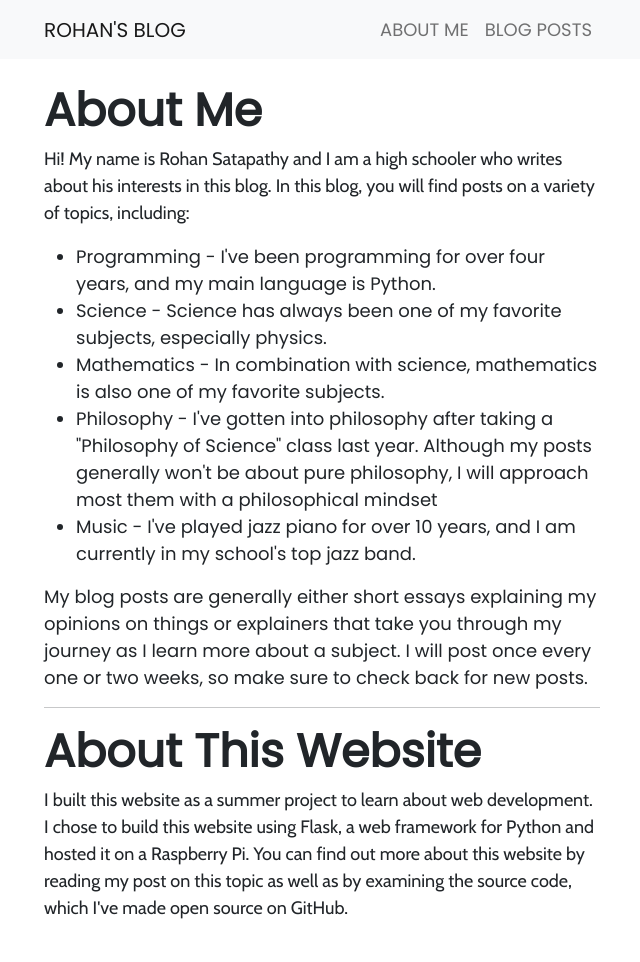
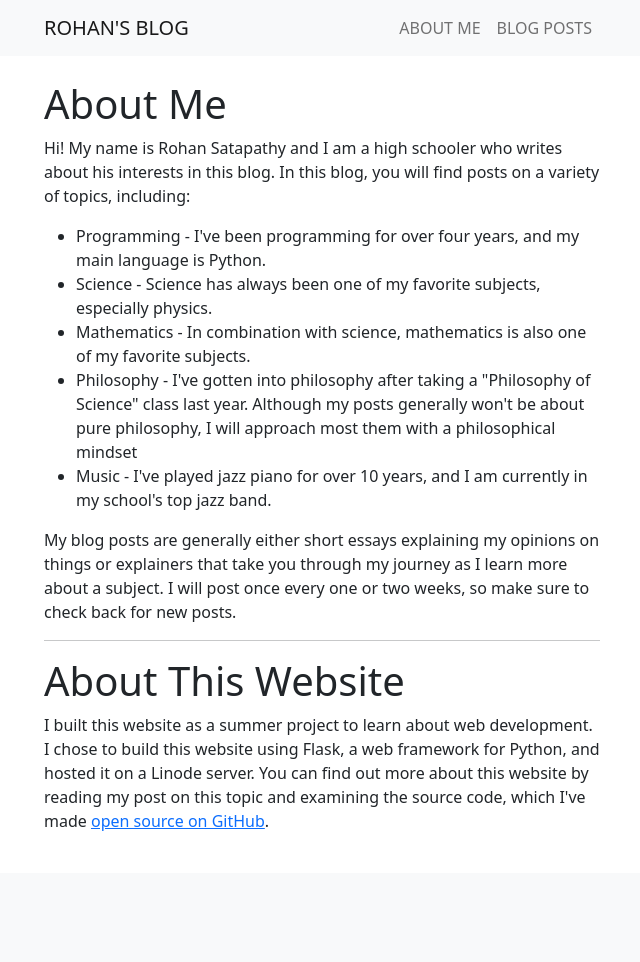
Before and after one commit to rohansatapathy/rohansatapathy.com, a Flask app: page /about-me/ in a window 1280 px wide. Shown: the whole page, without its empty margins (318-958 px from the left). After the commit the page ends 831 px from the top, so only its background shows below. Run offline with Flask 2, Linux system fonts and the light colour scheme; some libraries are stand-ins or nearby versions.

Commit message:
Adjust formatting

```diff
--- a/app/templates/about_me.html
+++ b/app/templates/about_me.html
@@ -24,8 +24,8 @@
   <h1>About This Website</h1>
   <p>
     I built this website as a summer project to learn about web development. I chose to build this
-    website using Flask, a web framework for Python and hosted it on a Raspberry Pi. You
-    can find out more about this website by reading my post on this topic as well as by examining the
-    source code, which I've made open source on GitHub.
+    website using Flask, a web framework for Python, and hosted it on a Linode server. You
+    can find out more about this website by reading my post on this topic and examining the
+    source code, which I've made <a href="https://github.com/rohansatapathy/rohansatapathy.com">open source on GitHub</a>.
   </p>
 {% endblock %}
--- a/app/templates/base.html
+++ b/app/templates/base.html
@@ -16,21 +16,7 @@
   <!--Custom Font Files -->
   <link rel="stylesheet" href="https://fonts.googleapis.com/css?family=Poppins">
   <link rel="stylesheet" href="https://fonts.googleapis.com/css?family=Cabin">
-  <style>
-    body {
-      font-family: 'Poppins', sans-serif;
-      font-size: 18px;
-    }
-
-    p {
-      font-family: 'Cabin', sans-serif;
-    }
-
-    h1 {
-      font-weight: bold;
-      font-size: 46px;
-    }
-  </style>
+  <link rel="stylesheet" href="/static/styles.css">
 
   <!-- Pygments CSS -->
   <link rel="stylesheet" href="{{ url_for('pygments_css') }}">
@@ -38,9 +24,9 @@
   <!-- KaTeX Setup -->
   <link rel="stylesheet" href="https://cdn.jsdelivr.net/npm/katex@0.13.13/dist/katex.min.css" integrity="sha384-RZU/ijkSsFbcmivfdRBQDtwuwVqK7GMOw6IMvKyeWL2K5UAlyp6WonmB8m7Jd0Hn" crossorigin="anonymous">
   <script defer src="https://cdn.jsdelivr.net/npm/katex@0.13.13/dist/katex.min.js" integrity="sha384-pK1WpvzWVBQiP0/GjnvRxV4mOb0oxFuyRxJlk6vVw146n3egcN5C925NCP7a7BY8" crossorigin="anonymous"></script>
-  <!-- <script defer type="text/javascript" src="static/arithmatex-auto-render.js" onload="katexMath(document);"></script> -->
-  <script defer src="https://cdn.jsdelivr.net/npm/katex@0.13.13/dist/contrib/auto-render.min.js" integrity="sha384-vZTG03m+2yp6N6BNi5iM4rW4oIwk5DfcNdFfxkk9ZWpDriOkXX8voJBFrAO7MpVl" crossorigin="anonymous"
-        onload="renderMathInElement(document.body);"></script>
+  <script defer type="text/javascript" src="/static/arithmatex-auto-render.js" onload="katexMath(document);"></script>
+  <!-- <script defer src="https://cdn.jsdelivr.net/npm/katex@0.13.13/dist/contrib/auto-render.min.js" integrity="sha384-vZTG03m+2yp6N6BNi5iM4rW4oIwk5DfcNdFfxkk9ZWpDriOkXX8voJBFrAO7MpVl" crossorigin="anonymous"
+        onload="renderMathInElement(document.body);"></script> -->
 
 </head>
 <body>
--- a/app/templates/posts.html
+++ b/app/templates/posts.html
@@ -4,10 +4,10 @@
   {% for post in posts %}
     {% if post.published %}
       <div class="row justify-content-center my-4">
-        <div class="col-2">
+        <div class="col-3">
           <p class="text-end text-muted">{{ post.date }}</p>
         </div>
-        <div class="col-6">
+        <div class="col-9">
           <a href="{{ url_for('page', path=post.path) }}">{{ post.title }}</a> - {{ post.desc }}
         </div>
       </div>
```
